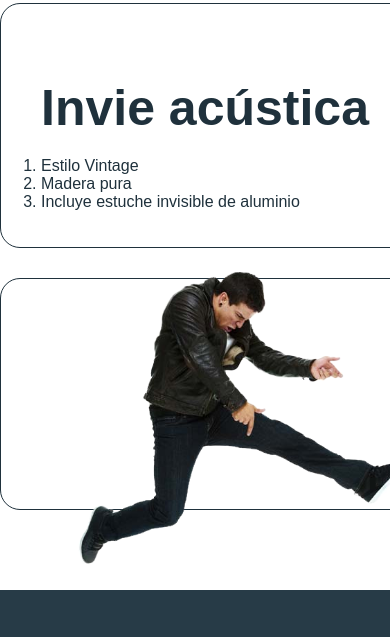
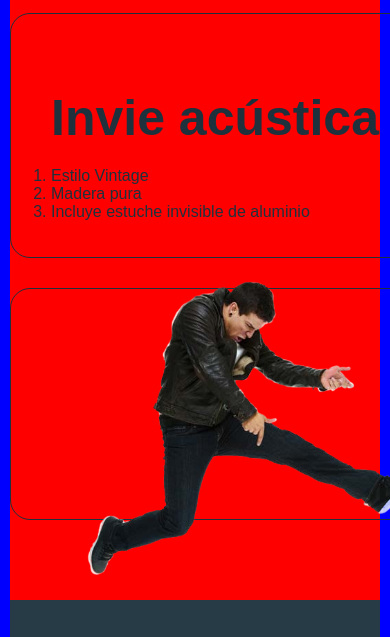
Before and after one commit to yojotaman/invie_responsive, a plain HTML site: page index.html in a window 390 px wide. Shown: the part 638-1275 px from the top of the page. Drawn offline with Linux system fonts and the light colour scheme; a web font is replaced by a local one.

Commit message:
Se crea hoja de estilos para los media queries mediante etiqueta link en el HTML (primera forma)

```diff
--- /dev/null
+++ b/css/media-querie.css
@@ -0,0 +1,4 @@
+body {
+	background: red;
+	border: 10px solid blue;
+}
--- a/index.html
+++ b/index.html
@@ -7,6 +7,7 @@
 		<link href='https://fonts.googleapis.com/css?family=Montserrat:400,700' rel='stylesheet' type='text/css'>
 		<link href='https://fonts.googleapis.com/css?family=Allerta' rel='stylesheet' type='text/css'>
 		<link rel="stylesheet" href="css/invie.css"/>
+		<link rel="stylesheet" media="(max-width:800px)" href="css/media-querie.css">
 
 
 	</head>
```
